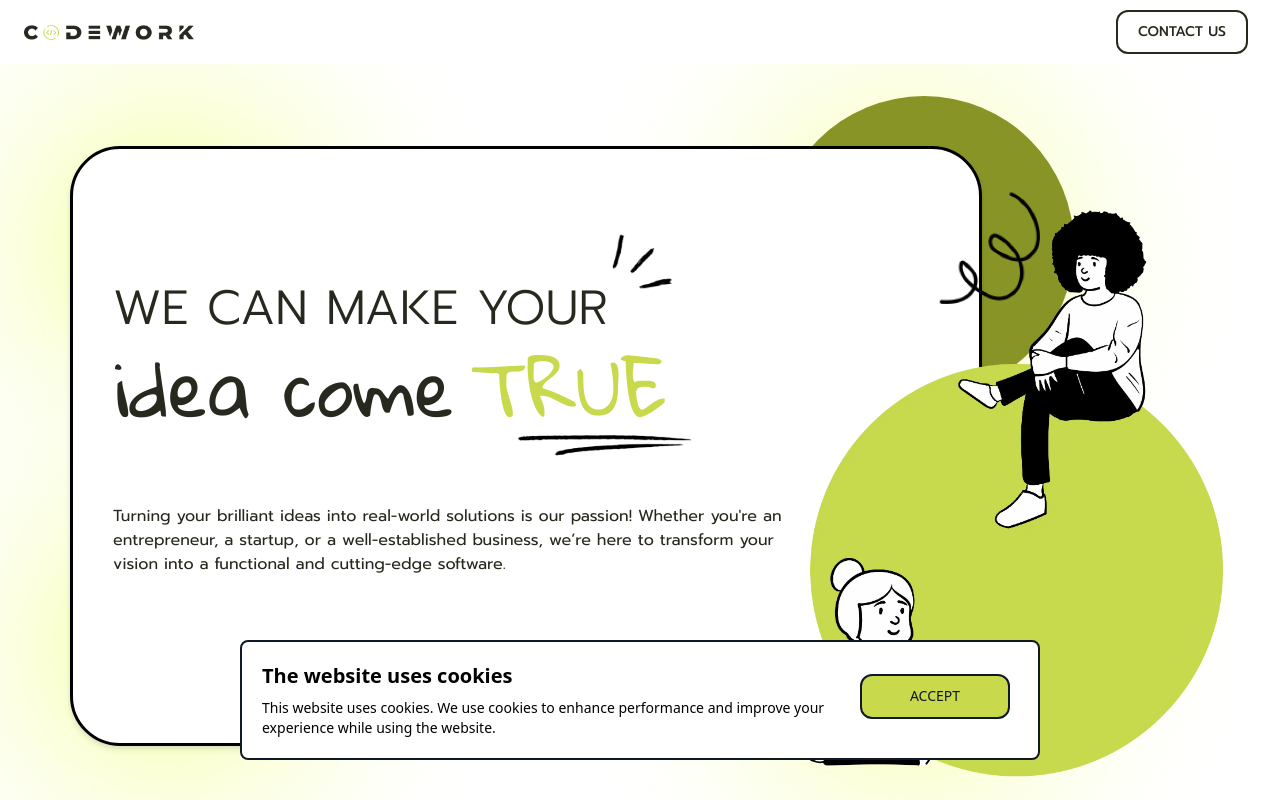
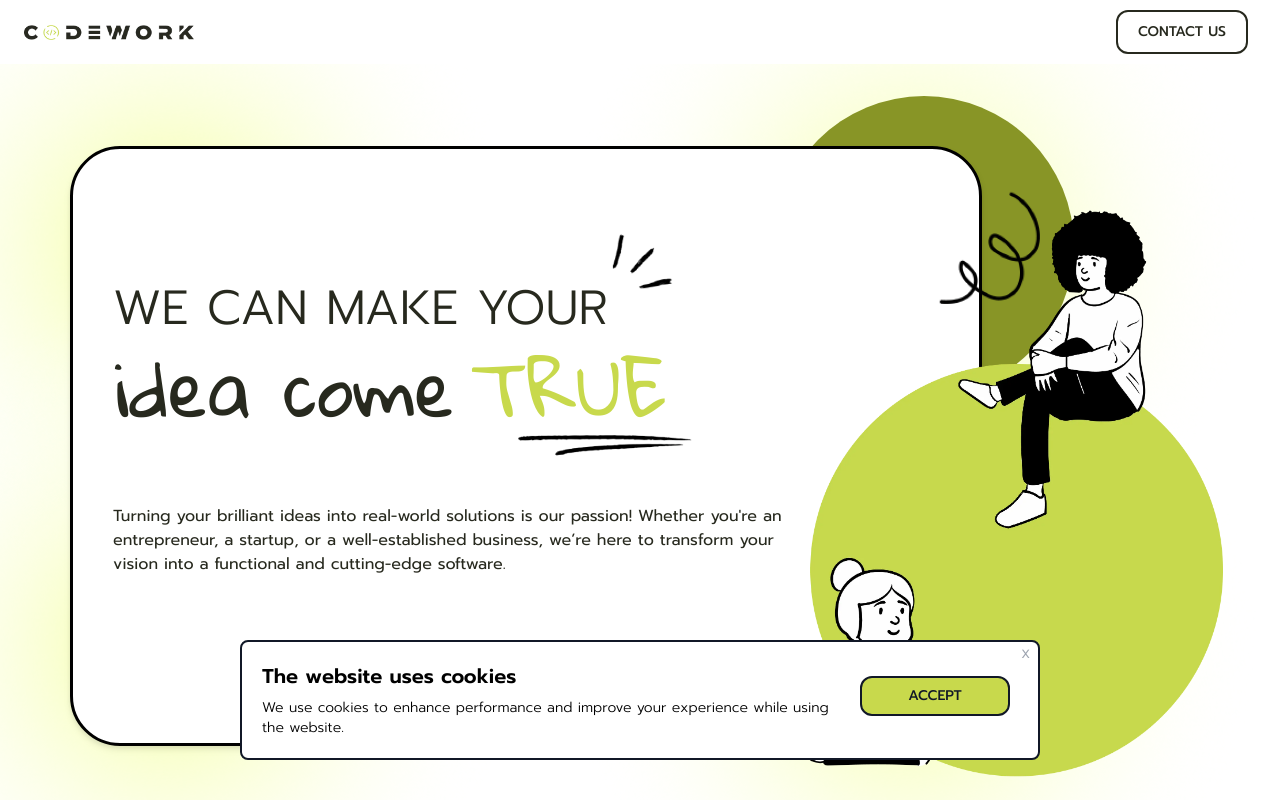
Before and after one commit to The-Alzhemist/codework-landing-page, a Next.js app: page / in a window 1280 px wide. Shown: the top 800 px of the page. Built offline with nearby package versions, Linux system fonts and the light colour scheme.

Commit message:
update(PDPA): font and type

```diff
--- a/src/features/PAPAPopup/PDPAPopup.tsx
+++ b/src/features/PAPAPopup/PDPAPopup.tsx
@@ -3,20 +3,31 @@ import React from 'react'
 
 import withPDPAPopup from './withPDPAPopup';
 import { PDPAPopupProps } from './interface';
+import { Prompt } from '@next/font/google';
 
-const PDPAPopup = ({ isOpen, handleClose, shouldRender }: PDPAPopupProps) => {
+const fontPrompt = Prompt({
+    weight: ["100", "200", "300", "400", "500", "600", "700"],
+    subsets: ["latin"],
+    variable: "--font-prompt",
+  });
+
+const PDPAPopup = ({ isOpen, handleClose, shouldRender, setIsOpen }: PDPAPopupProps) => {
     return (
         <>
-            {shouldRender && isOpen && <section className="flex justify-center shadow-2xl">
-                <div className='bg-white  border-t-2 sm:border-2 border-gray-900 fixed z-50 bottom-0 md:bottom-10 p-5 sm:rounded-lg  w-full max-w-[800px] flex justify-between gap-x-5 flex-col sm:flex-row'>
+            {shouldRender && isOpen && <section className={`${fontPrompt.variable} font-prompt flex justify-center shadow-2xl`}>
+                <div className='bg-white sm:w-[90%] border-t-2 sm:border-2 border-gray-900 fixed z-50 bottom-0 md:bottom-10 p-5 sm:rounded-lg  w-full max-w-[800px] flex justify-between gap-x-5 flex-col sm:flex-row'>
                     <div className="flex flex-col justify-center mb-5 sm:mb-0">
                         <div className="text-xl font-semibold mb-2">The website uses cookies</div>
-                        <div className="text-sm font-light">This website uses cookies. We use cookies to enhance performance and improve your experience while using the website.</div>
+                        <div className="text-sm font-light">We use cookies to enhance performance and improve your experience while using the website.</div>
                     </div>
 
-                    <div className="flex flex-row-reverse gap-x-3 justify-center  sm:flex-col">
-                        <SimpleButton className="mb-2 w-[150px] h-[45px]" onClickHandler={() => handleClose()}>Accept</SimpleButton>
-                        {/* <SimpleButton className="w-[150px] border-slate-100 bg-slate-100 opacity-100 h-[45px]" onClickHandler={() => setAllowInformation(false)}>Cancel</SimpleButton> */}
+                    <div className="flex flex-row-reverse gap-x-3  justify-start sm:justify-center  sm:flex-col">
+                        <SimpleButton className="mb-2 w-[150px] h-[40px] sm:h-[40px] flex justify-center items-center" onClickHandler={() => handleClose(true)}>Accept</SimpleButton>
+                        <div
+                            className="text-xs cursor-pointer absolute top-1
+                            right-2 text-gray-400 bg-transparent" onClick={() => handleClose(false)}>
+                            X
+                        </div>
                     </div>
                 </div>
             </section>}
--- a/src/features/PAPAPopup/interface.ts
+++ b/src/features/PAPAPopup/interface.ts
@@ -4,6 +4,7 @@ export interface PDPAPopupAcceptProps {
 
 export interface PDPAPopupProps {
   isOpen: boolean;
-  handleClose: () => void;
-  shouldRender: boolean
+  handleClose: (value: boolean) => void;
+  shouldRender: boolean,
+  setIsOpen: (value: boolean) => void;
 }
--- a/src/features/PAPAPopup/withPDPAPopup.tsx
+++ b/src/features/PAPAPopup/withPDPAPopup.tsx
@@ -7,9 +7,10 @@ const withPDPAPopup = (Component: React.FC<PDPAPopupProps>) => {
     const {onAccept}  = props
     const [isOpen, setIsOpen] = useState(true);
     const [shouldRender, setShouldRender] = useState(false);
-    const handleClose = () => {
+
+    const handleClose = (isAcceptBtn: boolean = true) => {
         setIsOpen(false);
-        if (onAccept) {
+        if (onAccept && isAcceptBtn) {
             Cookies.set('consent', 'true', { expires: 365 }); // Expires in 365 days
             onAccept();
         }
@@ -23,10 +24,11 @@ const withPDPAPopup = (Component: React.FC<PDPAPopupProps>) => {
       return () => clearTimeout(timer);
     }, []);
 
-    const newProps: any = {
+    const newProps: PDPAPopupProps = {
         handleClose,
         isOpen,
-        shouldRender
+        shouldRender,
+        setIsOpen
     };
 
     return <Component {...newProps} />;
```
